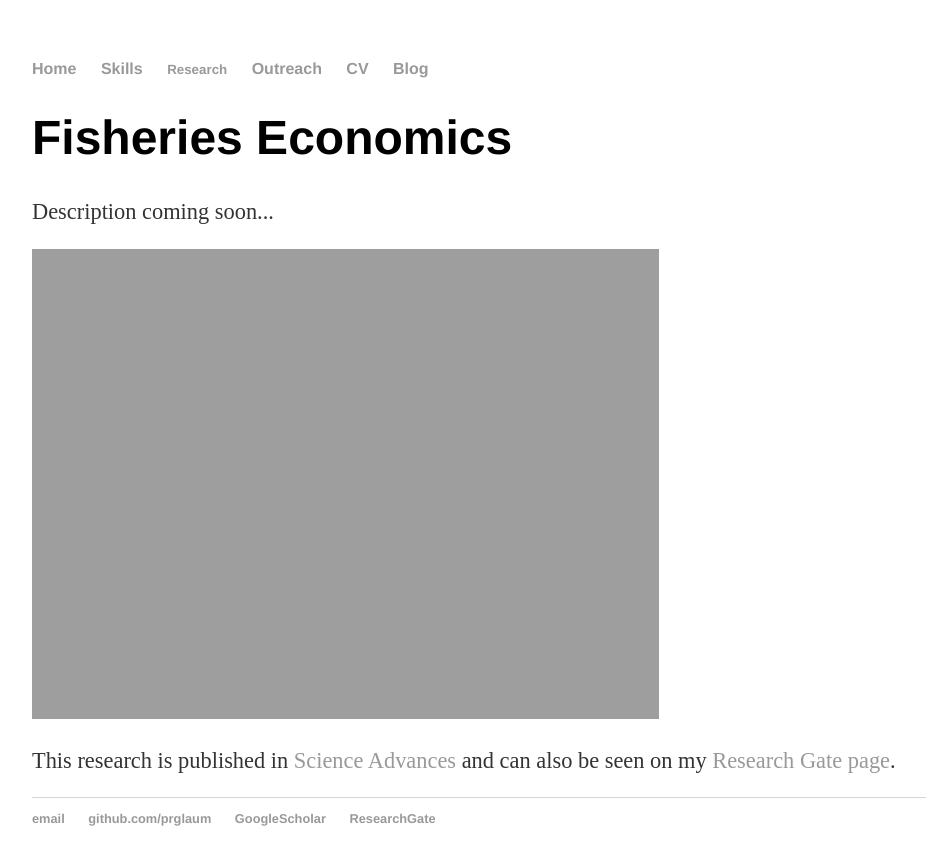
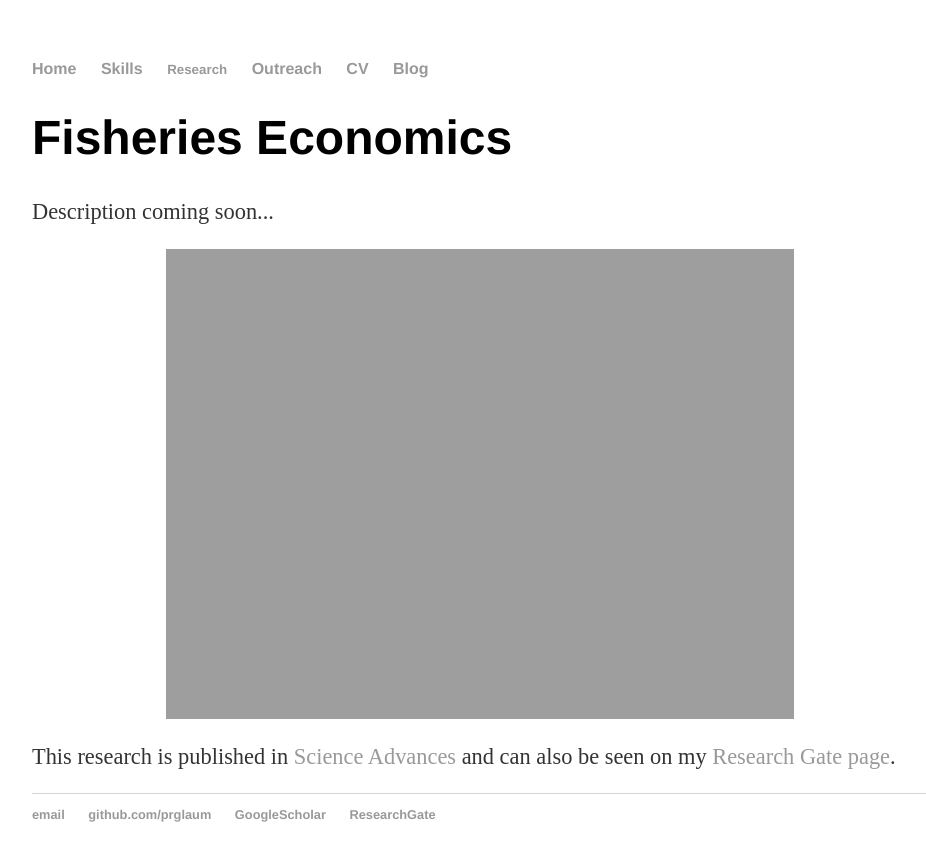
Before and after one commit to prglaum/prglaum.github.io, a Jekyll site: the page built from research/fisheries/index.html, in a window 1280 px wide. Shown: the top 865 px of the page, without its empty margins (160-1086 px from the left). Built offline with Jekyll 4.4.1, drawn with Linux system fonts in a browser that asks for light colours.

Commit message:
Update index.html

```diff
--- a/research/fisheries/index.html
+++ b/research/fisheries/index.html
@@ -7,6 +7,6 @@
 	<p>Description coming soon... </p>
 </div><!-- /.blurb -->
 
-<img src="{{site.url}}/docs/assets/images/yellowFinBlue.jpg" alt="yellowFin" style="width:70%;">
+<img class="div80" src="{{site.url}}/docs/assets/images/yellowFinBlue.jpg" alt="yellowFin" style="width:70%;">
 
 <p display="block" style="clear:right" style="clear:left"> This research is published in <a href="https://www.science.org/doi/10.1126/sciadv.aaz4891">Science Advances</a> and can also be seen on my <a href="https://www.researchgate.net/profile/Paul-Glaum">Research Gate page</a>.
```
